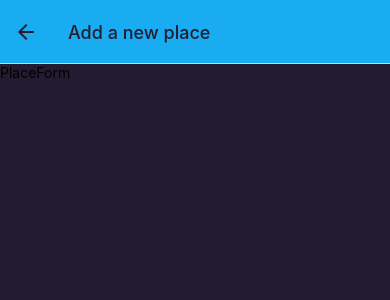
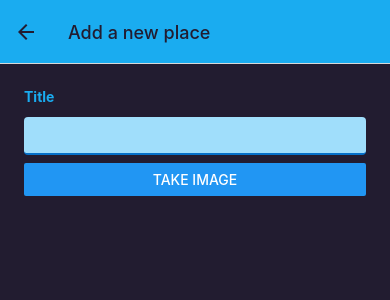
Before and after one commit to nel11326/react-native-favorite-place-app, a React Native app: screen /AddPlace in a window 390 px wide. Shown: the top 300 px of the page. Built offline with nearby package versions, Linux system fonts and the light colour scheme.

Commit message:
camera(add): create a function to use camera for android

```diff
--- a/app.json
+++ b/app.json
@@ -22,6 +22,14 @@
     },
     "web": {
       "favicon": "./assets/favicon.png"
-    }
+    },
+    "plugins": [
+      [
+        "expo-image-picker",
+        {
+          "cameraPermission": "The app needs access to your camera in order to take pictures."
+        }
+      ]
+    ]
   }
 }
--- /dev/null
+++ b/components/Places/ImagePicker.js
@@ -0,0 +1,22 @@
+import { Button, View } from "react-native";
+import { launchCameraAsync } from "expo-image-picker";
+
+function ImagePicker() {
+  async function takeImageHandler() {
+    const image = await launchCameraAsync({
+      allowsEditing: true,
+      aspect: [16, 9],
+      quality: 0.5,
+    });
+    console.log(image);
+  }
+
+  return (
+    <View>
+      <View></View>
+      <Button title="Take Image" on onPress={takeImageHandler} />
+    </View>
+  );
+}
+
+export default ImagePicker;
--- a/components/Places/PlaceForm.js
+++ b/components/Places/PlaceForm.js
@@ -1,11 +1,50 @@
-import { Text, View } from "react-native";
+import { useState } from "react";
+import { ScrollView, StyleSheet, Text, TextInput, View } from "react-native";
+import { colors } from "../../constants/colors";
+import ImagePicker from "./ImagePicker";
 
 function PlaceForm() {
+  const [enteredTitle, setEnteredTitle] = useState("");
+
+  function changeTitleHandler(enteredText) {
+    setEnteredTitle(enteredText);
+  }
+
   return (
-    <View>
-      <Text>PlaceForm</Text>
-    </View>
+    <ScrollView style={styles.form}>
+      <View>
+        <Text style={styles.label}>Title</Text>
+        <TextInput
+          style={styles.input}
+          onChange={changeTitleHandler}
+          value={enteredTitle}
+        />
+      </View>
+      <ImagePicker />
+    </ScrollView>
   );
 }
 
 export default PlaceForm;
+
+const styles = StyleSheet.create({
+  form: {
+    flex: 1,
+    padding: 24,
+  },
+  label: {
+    fontWeight: "bold",
+    marginBottom: 4,
+    color: colors.primary500,
+  },
+  input: {
+    marginVertical: 8,
+    paddingHorizontal: 4,
+    paddingVertical: 8,
+    fontSize: 16,
+    borderBottomColor: colors.primary700,
+    borderBottomWidth: 2,
+    backgroundColor: colors.primary100,
+    borderRadius: 4,
+  },
+});
--- a/package.json
+++ b/package.json
@@ -14,7 +14,8 @@
     "expo": "~51.0.28",
     "expo-status-bar": "~1.12.1",
     "react": "18.2.0",
-    "react-native": "0.74.5"
+    "react-native": "0.74.5",
+    "expo-image-picker": "~15.0.7"
   },
   "devDependencies": {
     "@babel/core": "^7.20.0"
```
Also changed, not shown: 1 other file (tests, documents, lock files or other folders).
